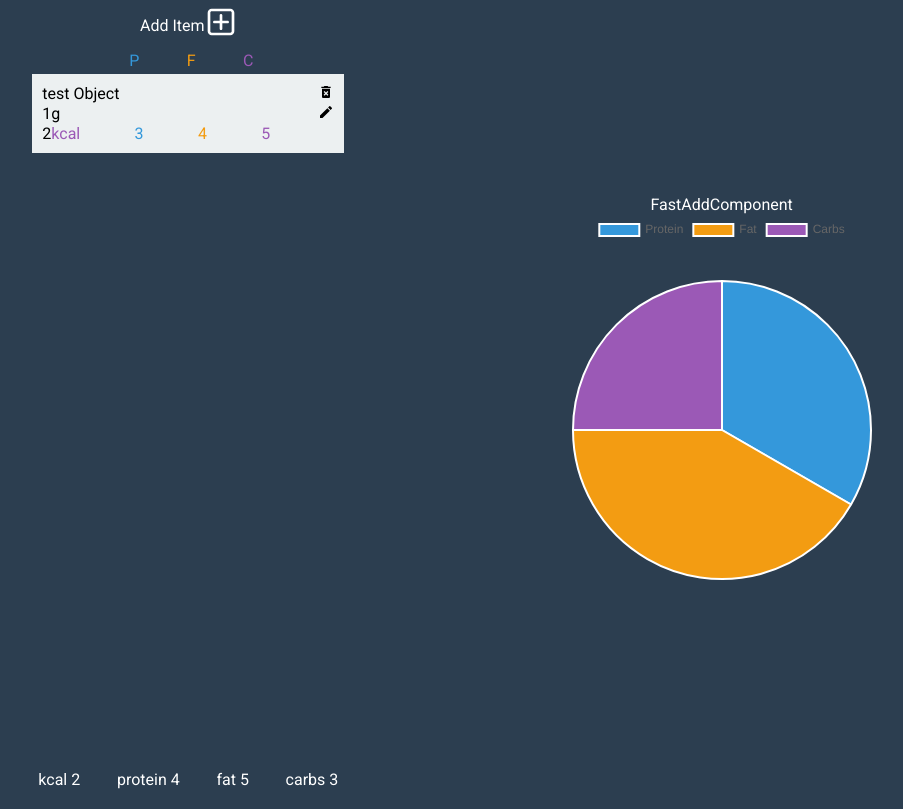
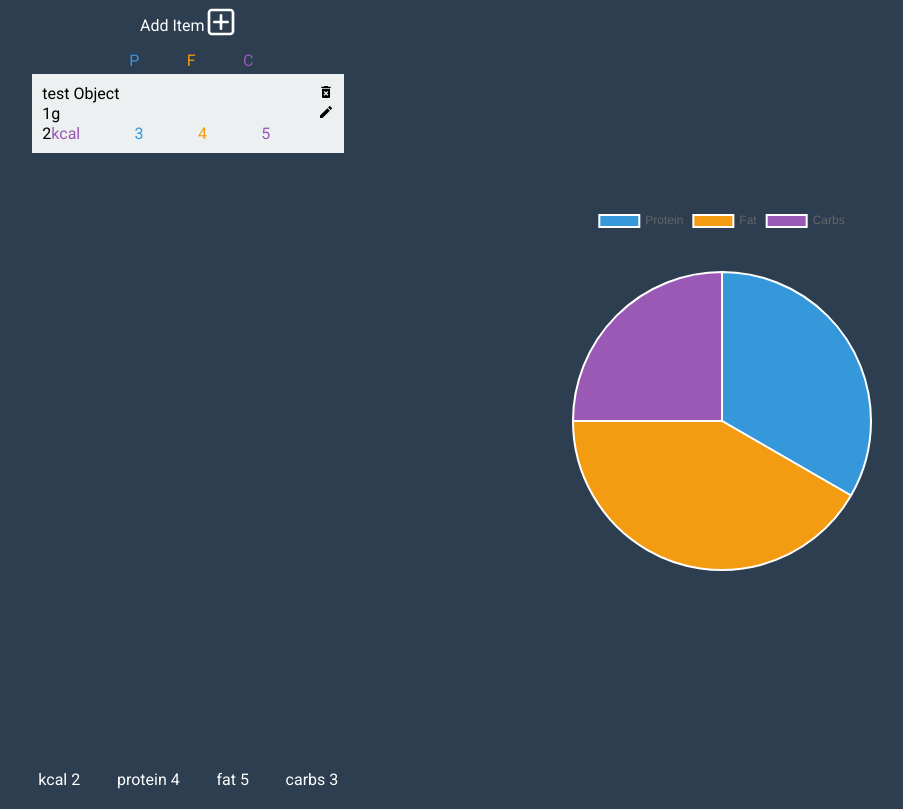
Before and after one commit to apekul/fitTracker, a React (Create React App) app: page / in a window 1280 px wide. Shown: the whole page, without its empty margins (195-1098 px from the left). Built offline with nearby package versions, Linux system fonts and the light colour scheme.

Commit message:
remove unused components

```diff
--- a/src/Components/Display/AppDisplay.js
+++ b/src/Components/Display/AppDisplay.js
@@ -19,7 +19,7 @@ export const AppDisplay = () => {
     <>
       <DisplayItems itemList={itemList} setItemList={setItemList} />
       <div>
-        <FastAddItem itemList={itemList} setItemList={setItemList} />
+        {/* <FastAddItem itemList={itemList} setItemList={setItemList} /> */}
         <SlideComponent itemList={itemList} />
       </div>
     </>
```
